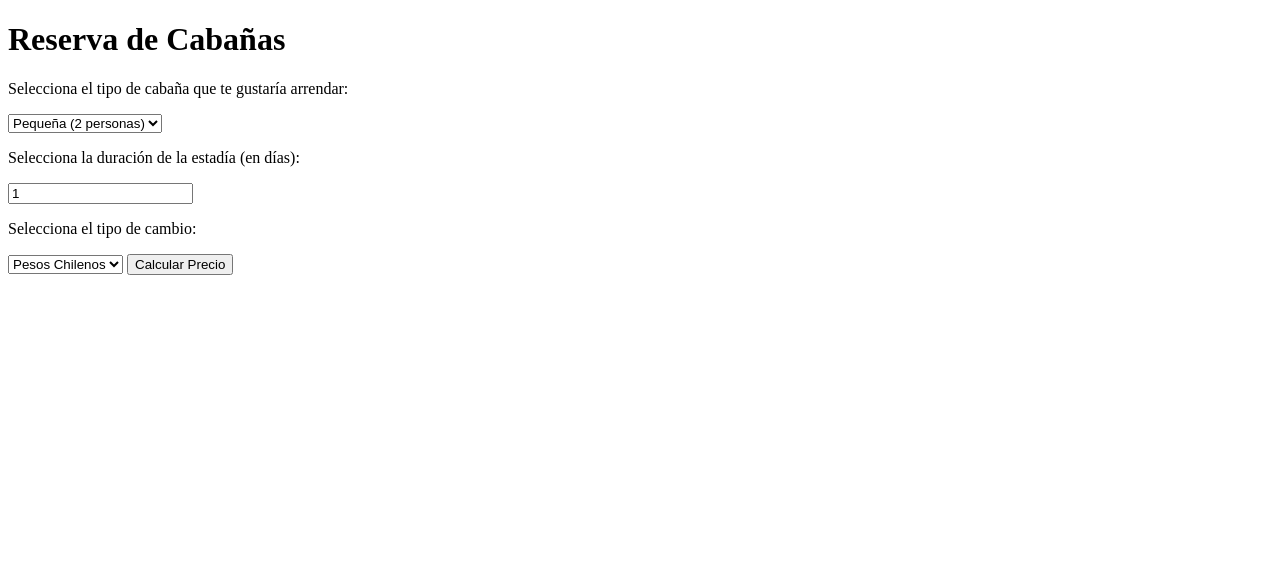
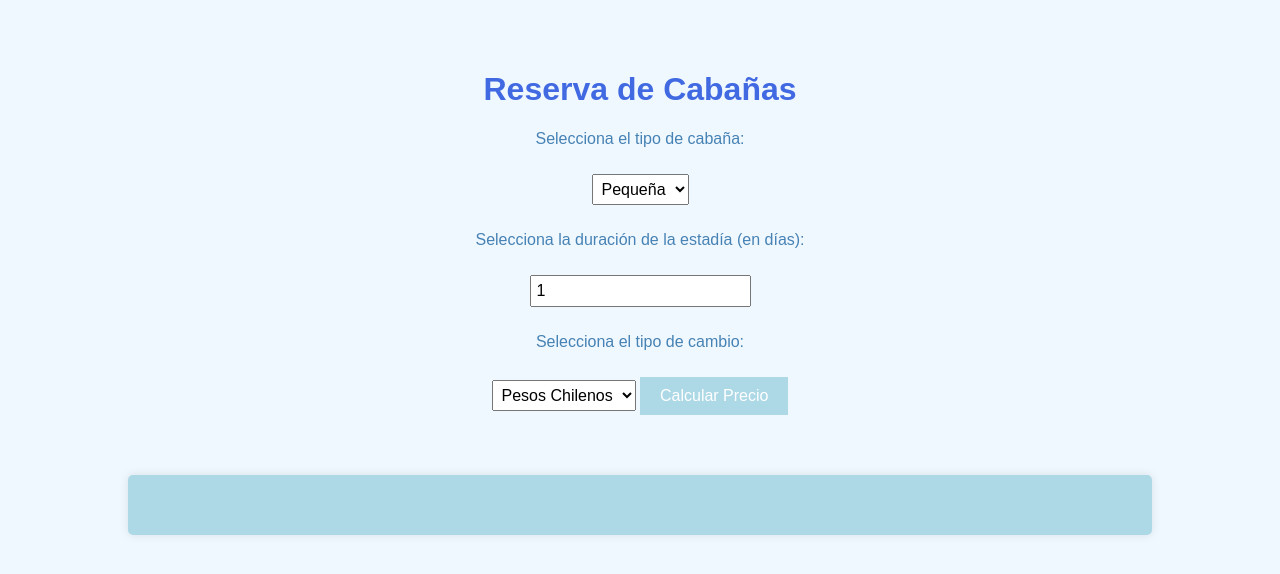
Before and after one commit to MariaIgnaciaSire/PreEntrega1js-SIRE, a plain HTML site: page index.html in a window 1280 px wide. Drawn offline with Linux system fonts and the light colour scheme.

Commit message:
Se agrega diseño para que se vea más bonito

```diff
--- /dev/null
+++ b/Estilos.css
@@ -0,0 +1,50 @@
+body {
+    margin: 0;
+    padding: 0;
+    font-family: Arial, sans-serif;
+    background-color: #f0f8ff; /* Azul claro */
+}
+
+.container {
+    width: 80%;
+    margin: 0 auto;
+    text-align: center;
+    padding-top: 50px;
+}
+
+h1 {
+    color: #4169e1; /* Azul real */
+}
+
+p {
+    color: #4682b4; /* Azul acero */
+}
+
+select, input, button {
+    margin: 10px 0;
+    padding: 5px;
+    font-size: 16px;
+}
+
+button {
+    background-color: #add8e6; /* Azul claro */
+    color: white;
+    border: none;
+    padding: 10px 20px;
+    cursor: pointer;
+}
+
+button:hover {
+    background-color: #87ceeb; /* Azul cielo */
+}
+
+#precioReserva {
+    margin-top: 50px;
+    padding: 30px;
+    background-color: #add8e6; /* Azul claro */
+    color: white;
+    font-size: 18px;
+    border-radius: 5px;
+    box-shadow: 0 0 10px rgba(0, 0, 0, 0.1);
+    text-align: center;
+}
--- a/JS/javascript.js
+++ b/JS/javascript.js
@@ -34,6 +34,13 @@ function obtenerPrecioPorDia(tipoCabaña) {
 function calcularPrecioTotal(precioPorDia, duracionEstadia) {
     let precioTotal = precioPorDia * duracionEstadia;
     return precioTotal;
+
+    document.getElementById('calcularPrecio').addEventListener('click', function() {
+        console.log("Botón 'Calcular Precio' clickeado"); // Verifica si el botón se ha clickeado
+
+        // Resto del código para calcular el precio y mostrarlo
+    });
+
 }
 
 function convertirPrecio(precio, tipoCambio) {
@@ -50,9 +57,10 @@ function convertirPrecio(precio, tipoCambio) {
 }
 
 function mostrarPrecioReserva(precioTotal, tipoCambio) {
+    console.log('Mostrando precio de reserva');
     let precioReservaElement = document.getElementById('precioReserva');
 
-    // Definimos el símbolo de la moneda según el tipo de cambio
+    // Definimos el símbolo de la moneda según el tipo de cambio seleccionado
     let simboloMoneda = '';
     switch (tipoCambio) {
         case 'pesos':
--- a/index.html
+++ b/index.html
@@ -4,16 +4,16 @@
     <meta charset="UTF-8">
     <meta name="viewport" content="width=device-width, initial-scale=1.0">
     <title>Reserva de Cabañas</title>
-    <link rel="stylesheet" href="styles.css">
+    <link rel="stylesheet" href="Estilos.css">
 </head>
 <body>
     <div class="container">
         <h1>Reserva de Cabañas</h1>
-        <p>Selecciona el tipo de cabaña que te gustaría arrendar:</p>
+        <p>Selecciona el tipo de cabaña:</p>
         <select id="tipoCabaña">
-            <option value="pequeña">Pequeña (2 personas)</option>
-            <option value="mediana">Mediana (4 personas)</option>
-            <option value="grande">Grande (6 personas)</option>
+            <option value="pequeña">Pequeña</option>
+            <option value="mediana">Mediana</option>
+            <option value="grande">Grande</option>
         </select>
         <p>Selecciona la duración de la estadía (en días):</p>
         <input type="number" id="duracionEstadia" min="1" value="1">
@@ -27,6 +27,6 @@
         <div id="precioReserva"></div>
     </div>
 
-    <script src="JS/javascript.js"></script>
+    <script src="/JS/javascript.js"></script>
 </body>
 </html>
```
